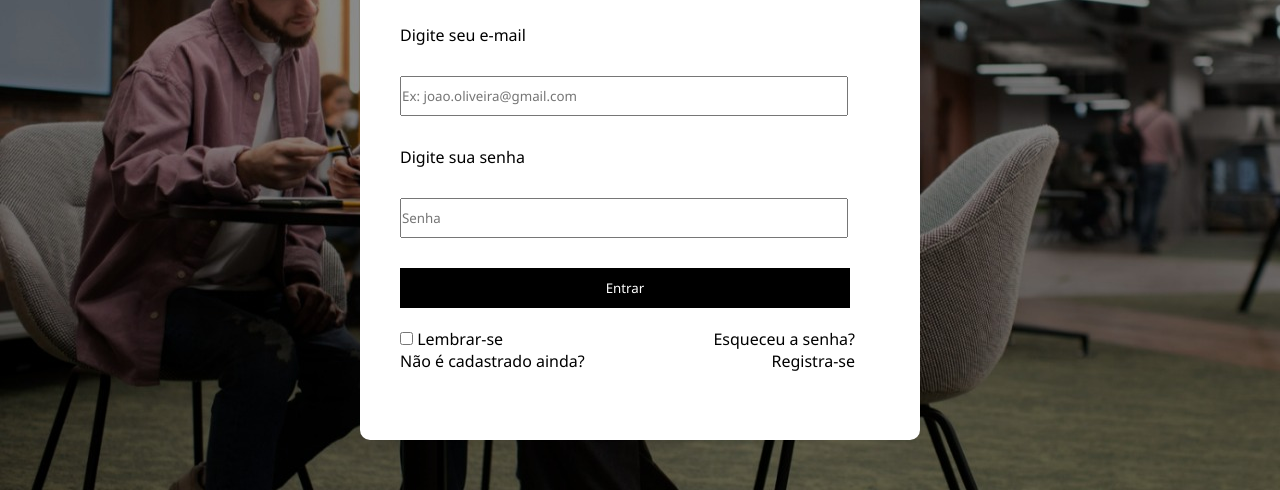
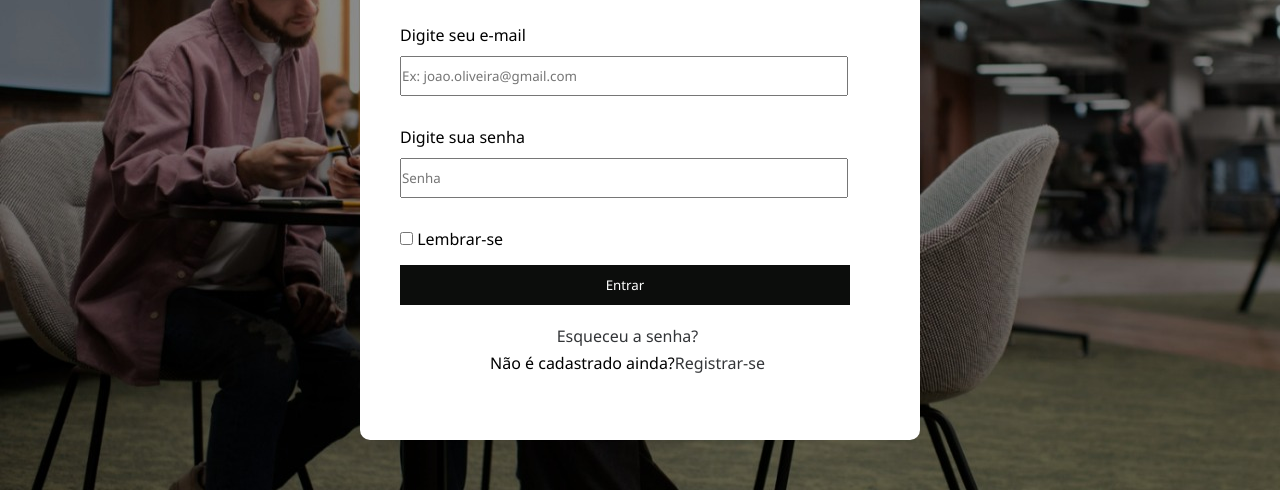
Before and after one commit to LucasCPena/Tcc-Front-end, a plain HTML site: page login.html in a window 1280 px wide. Shown: the part 310-800 px from the top of the page. Drawn offline with Linux system fonts and the light colour scheme.

Commit message:
page login update

```diff
--- a/login.css
+++ b/login.css
@@ -1,103 +1,124 @@
-*{
+* {
     margin: 0;
     padding: 0;
     box-sizing: border-box;
     font-family: 'Segoe UI', Tahoma, Geneva, Verdana, sans-serif;
 }
 
-span{
-    margin-left: 40px;
-    padding: 0;
+label {
+    margin: 0px 40px;
+
 }
-body{
-    background-image: url(Images/login.jpg)  ;
+
+body {
+    background-image: url(Images/login.jpg);
     background-repeat: no-repeat;
     background-size: 100vw;
     background-size: 200vh;
     display: flex;
-   justify-content: center;
+    justify-content: center;
     align-items: center;
     min-height: 100vh;
 }
 
-.container{
+.container {
     border-radius: 10px;
     background-color: white;
     width: 560px;
     height: 700px;
-
+    display: flex column;
 }
 
-button{
+button {
+    background-color: #0c0d0c;
+    border: none;
+    color: white;
     cursor: pointer;
- width: 450px;
- height: 40px;
- margin-left: 5px;
- background-color: black;
- color: white;
-  border: none;
-  margin-left: 40px;
-  margin-bottom: 20px;
-   transition: all 300ms;
+    height: 40px;
+    margin: 15px 40px 20px;
+    width: 450px;
 }
 
-button:hover{
-    transform: scale(1.1);
+button:hover {
+    background-color: #1e211f;
 }
-.container h1{
+
+.container h1 {
     font-size: 35px;
     text-align: center;
     margin-top: 150px;
     margin-bottom: 40px;
 }
 
-.user{
-    width: 100%;
-    margin: 30px 0;
-}
-.user input{
-    width: 80%;
-    height: 40px;
-    margin-left: 40px;
-}
-
-.pass{
+.user {
     width: 100%;
     margin: 30px 0;
 }
 
-.pass input{
+.user input {
     width: 80%;
     height: 40px;
     margin-left: 40px;
+    margin-top: 10px;
 }
 
-.rm-ft{
+.user span {
+    margin-left: 40px;
+
+}
+
+
+.pass {
+    width: 100%;
+    margin: 30px 0;
+}
+
+.pass input {
+    width: 80%;
+    height: 40px;
+    margin-left: 40px;
+    margin-top: 10px;
+}
+
+.pass span {
+    margin-left: 40px;
+}
+
+.rm-ft {
     margin-left: 40px;
     display: flex;
-    justify-content: space-between;
+    justify-content: center;
+
 }
 
-.rm-ft a{
+.rm-ft a {
     margin-right: 65px;
-    color: black;
+    color: #333538;
     text-decoration: none;
 }
-.rm-ft a:hover{
+
+.rm-ft a:hover {
     text-decoration: underline;
 }
+
 .c-account{
+    margin-top: 5px;
     display: flex;
-    justify-content: space-between;
+    justify-content: center;
 }
 
-.c-account a{
+.c-account a {
+    display: flex;
     margin-right: 30px;
-    color: black;
+    color: #333538;
     text-decoration: none;
     margin-right: 65px;
 }
 
-.c-account a:hover{
+.c-account span {
+    margin-left: 40px;
+}
+
+.c-account a:hover {
     text-decoration: underline;
 }
--- a/login.html
+++ b/login.html
@@ -1,5 +1,6 @@
 <!DOCTYPE html>
 <html lang="en">
+
 <head>
    <meta charset="UTF-8">
    <meta http-equiv="X-UA-Compatible" content="IE=edge">
@@ -9,32 +10,34 @@
    <title>TCC</title>
 
 </head>
+
 <body>
    <div class="container">
-    <h1> Seja bem vindo ao seu <br>Co working manager</h1>
+      <h1> Seja Bem Vindo Ao Seu <br>Co Working Manager</h1>
 
+
+      <div class="user" id="usuario">
          <span> Digite seu e-mail</span>
-     <div class="user" id="usuario">
          <input type="text" placeholder="Ex: joao.oliveira@gmail.com" required>
       </div>
+
+      <div class="pass" id="senha">
          <span> Digite sua senha</span>
-     <div class="pass" id="senha">
          <input type="password" placeholder="Senha">
       </div>
 
+      <label><input type="checkbox"> Lembrar-se</label>
       <button id="btnentrar">
          Entrar
       </button>
 
       <div class="rm-ft">
-      <label><input type="checkbox"> Lembrar-se</label>
-
          <a href="#">Esqueceu a senha?</a>
       </div>
 
       <div class="c-account">
          <span> Não é cadastrado ainda?</span>
-      <a href="#">Registra-se</a>
+         <a href="#">Registrar-se</a>
       </div>
    </div>
 
@@ -42,4 +45,5 @@
 
 
 </body>
+
 </html>
```
Lines whose indentation alone changed are shown as unchanged.
